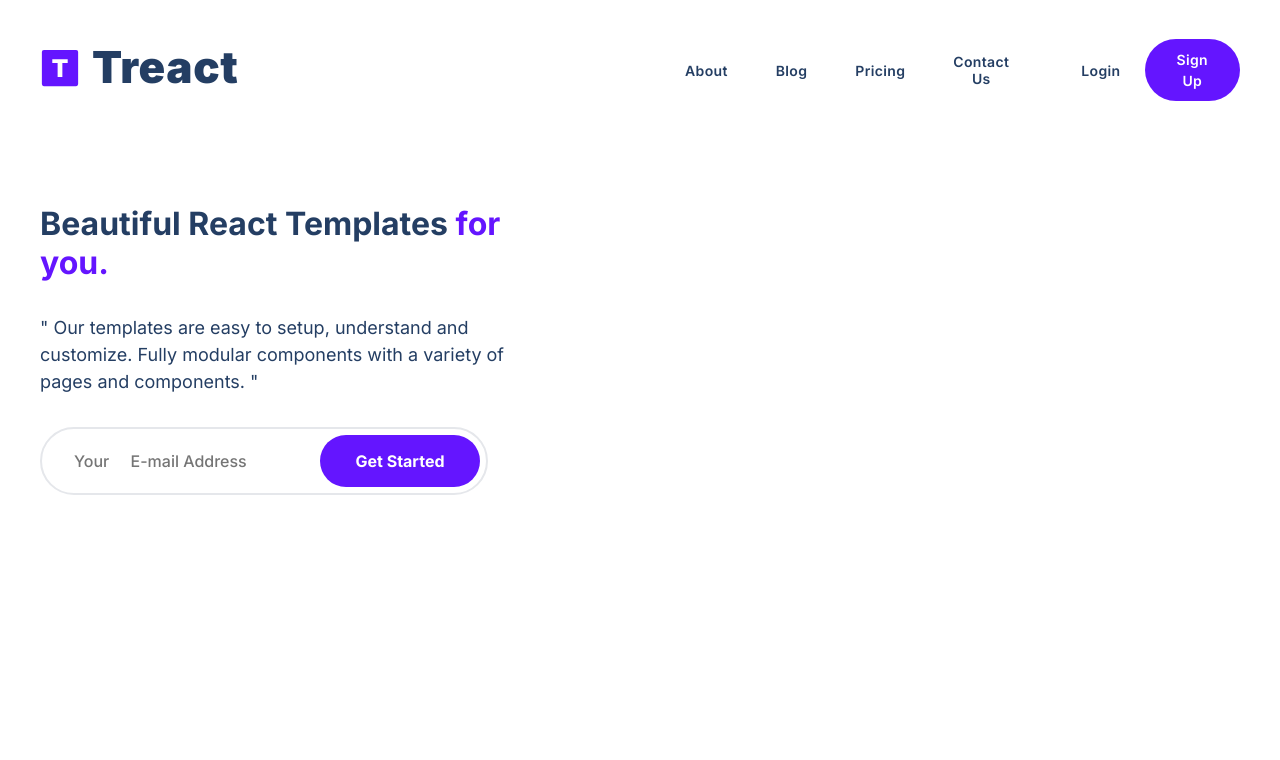
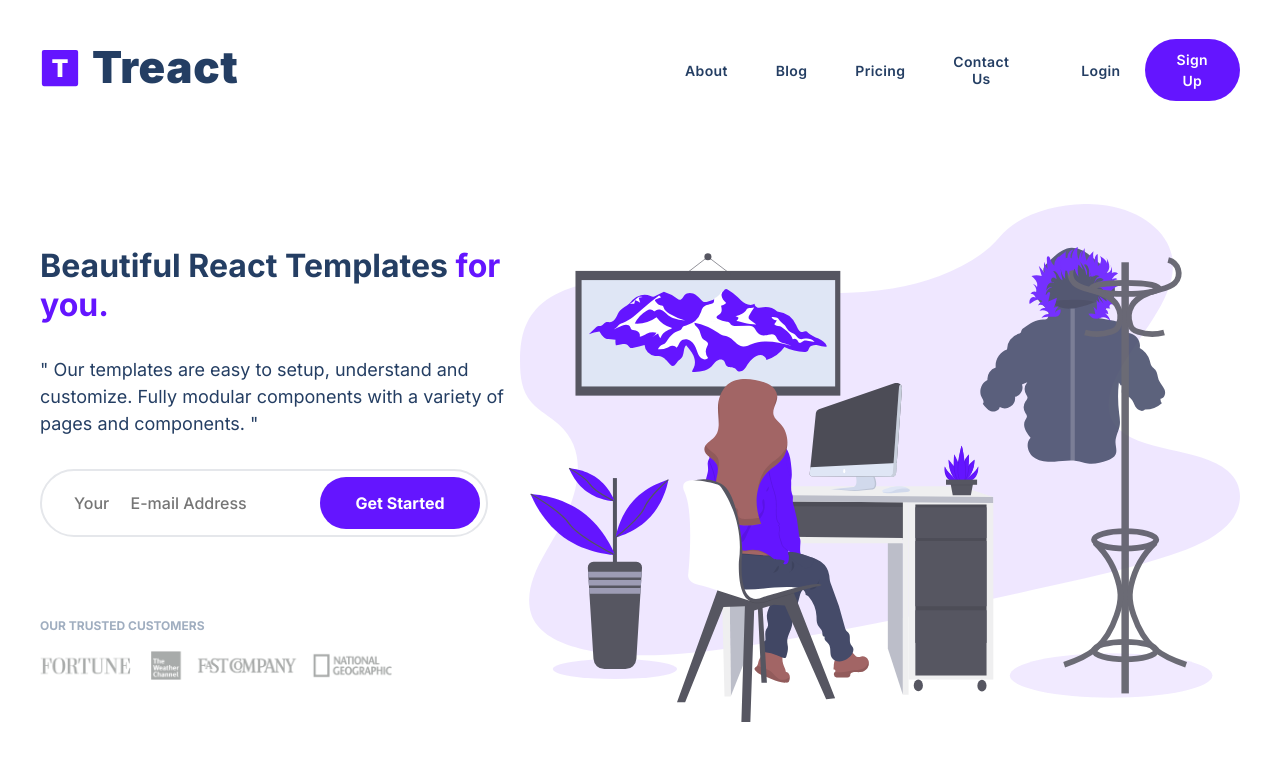
Before and after one commit to NMurphy85/Final, a plain HTML site: page index.html in a window 1280 px wide. Drawn offline with Linux system fonts and the light colour scheme.

Commit message:
added header email picture on row!!!

```diff
--- a/index.html
+++ b/index.html
@@ -75,7 +75,12 @@
     E-mail Address">
     <button class="header__email--btn">Get Started</button>
 </div>
+<p class="header__customers--title">OUR TRUSTED CUSTOMERS</p>
+<img src="./assets/customers-logo-strip.680ac7c2e8ae28161d2c.png" class="header__customer" alt="">
 </div>
+<figure class="header__img--wrapper">
+    <img src="./assets/design-illustration-2.6da6a00b20c07c4a9b65d1870679e1b8.svg" class="header__img" alt="">
+</figure>
         </div>
         </div>
     </header>
--- a/style.css
+++ b/style.css
@@ -205,9 +205,7 @@ nav{
 .nav__row{
     display: flex;
     justify-content: space-between;
-
-
-}
+   }
 
 
 
@@ -216,6 +214,12 @@ nav{
 Header/about us
 
 */
+
+header .row {
+  display: flex;
+  justify-content: space-between;
+  align-items: center;
+}
 
 .header__email {
     width: 100%;
@@ -264,3 +268,26 @@ Header/about us
 .header__description--para{
     margin: 32px 0;
 }
+
+.header__customers--title{
+    margin-top: 80px;
+    color: #a0aec0;
+    font-size: 12px;
+    font-weight: 700;
+    letter-spacing: 0.6;
+}
+
+.header__customer{
+    margin-top: 16px;
+    padding-right: 128px;
+    opacity: 0.5;
+}
+
+.header__img--wrapper{
+   width: calc(100% - 40%);
+}
+
+.header__img{
+    width: 100%;
+    max-width: 768px;
+}
```
